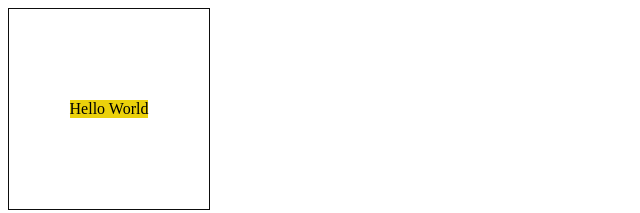
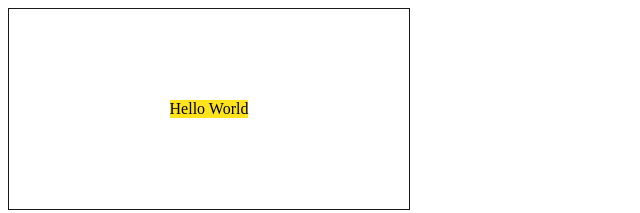
Before and after one commit to FabLrc/ghDistant, a plain HTML site: page index.html in a window 1280 px wide. Shown: the whole page, without its empty margins (0-640 px from the left). Drawn offline with Linux system fonts and the light colour scheme.

Commit message:
mise à jour taille fenetre et ajustement du texte des constantes

```diff
--- a/style.css
+++ b/style.css
@@ -1,12 +1,12 @@
 .container {
-  width: 200px;
+  width: 400px;
   height: 200px;
   display: flex;
   justify-content: center;
   align-items: center;
-  border: 1px solid rgb(13, 13, 13);
+  border: 1px solid rgb(25, 25, 25);
 }
 #label {
-  background-color: rgb(235, 209, 11);
+  background-color: rgb(255, 228, 27);
   text-align: center;
 }
```
